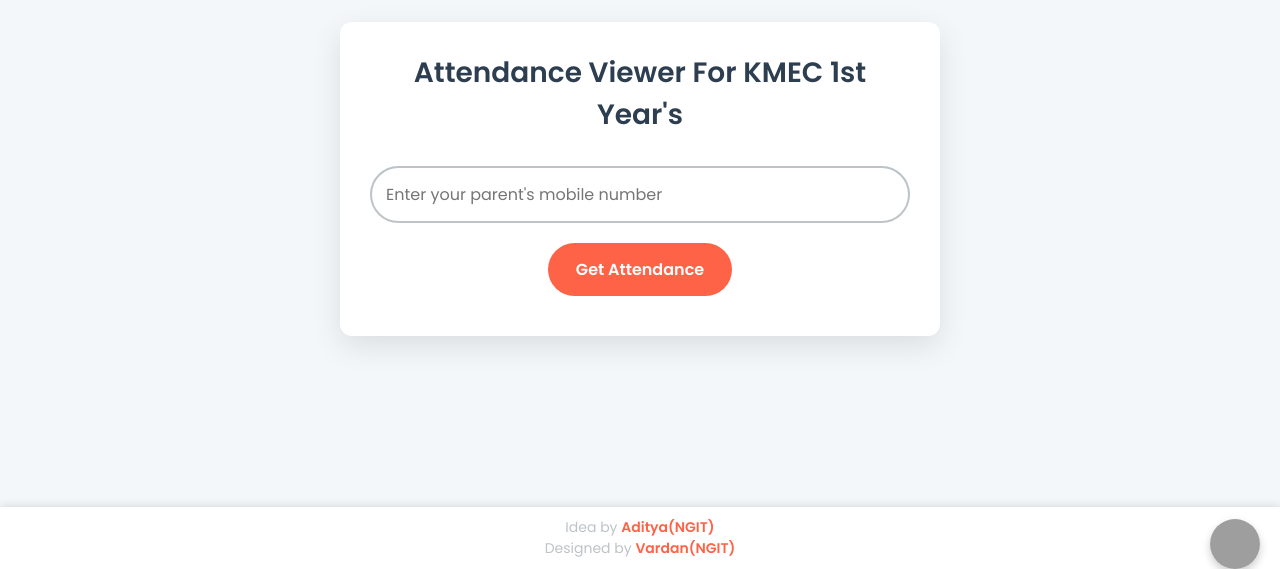
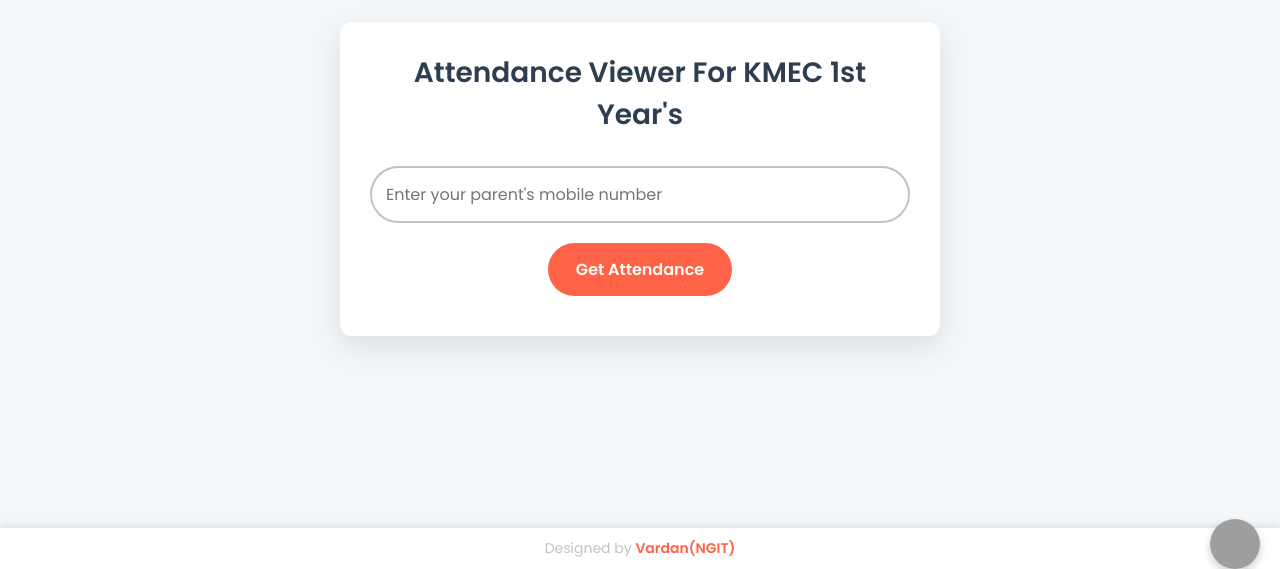
Before and after one commit to kmec24/Attendance, a plain HTML site: page index.html in a window 1280 px wide. Shown: the part 231-800 px from the top of the page. Drawn offline with Linux system fonts and the light colour scheme; grey boxes are pictures that could not be loaded.

Commit message:
Update index.html

```diff
--- a/index.html
+++ b/index.html
@@ -405,7 +405,7 @@ document.getElementById("attendanceForm").addEventListener("submit", function(ev
 
 		<!-- Footer -->
 		<div id="footer">
-			 <p>Idea by <strong><a href="https://www.instagram.com/cricketer_aditya_7" target="_blank" style="color: #FF6347; text-decoration: none;">Aditya(NGIT)</a></strong></p>
+
 			<p>Designed by <strong><a href="https://www.instagram.com/vardn.19" target="_blank" style="color: #FF6347; text-decoration: none;">Vardan(NGIT)</a></strong></p>
 		</div>
 	<!-- Floating Greeting -->
```
